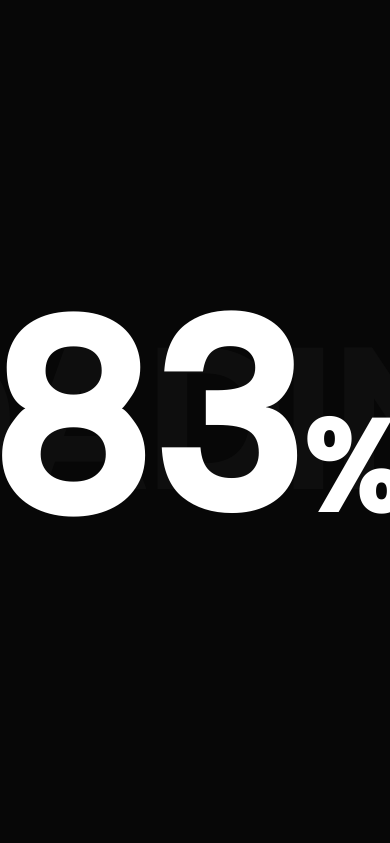
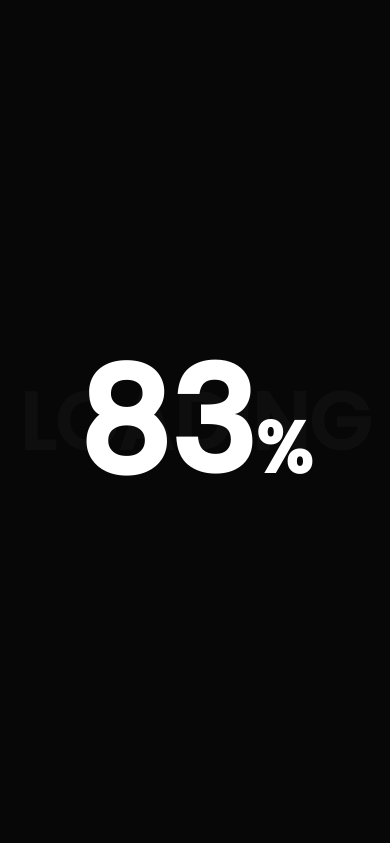
Before and after one commit to shahbajjamil/Loading-Indicator, a plain HTML site: page index.html in a window 390 px wide. Shown: the top 843 px of the page. Drawn offline with nearby package versions, Linux system fonts and the light colour scheme.

Commit message:
device optimized

```diff
--- a/style.css
+++ b/style.css
@@ -61,3 +61,21 @@ section p{
     transition: 1s;
     pointer-events: none;
 }
+
+@media (max-width: 500px){
+    section{
+        padding: 10px;
+    }
+    section h2{
+        font-size: 2em;
+    }
+    section p{
+        font-size: 1em;
+    }
+    .preloader::before{
+        font-size: 5em;
+    }
+    .counter{
+    font-size: 9em;
+    }
+}
```
